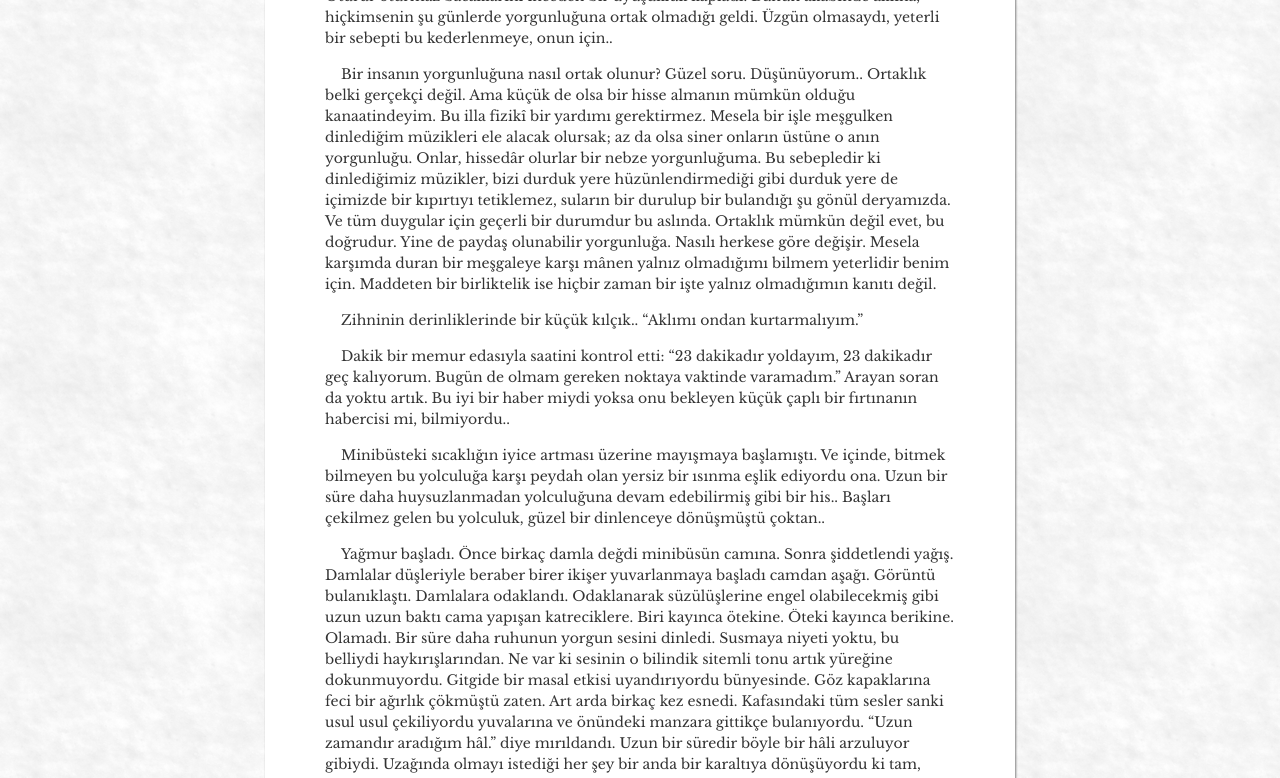
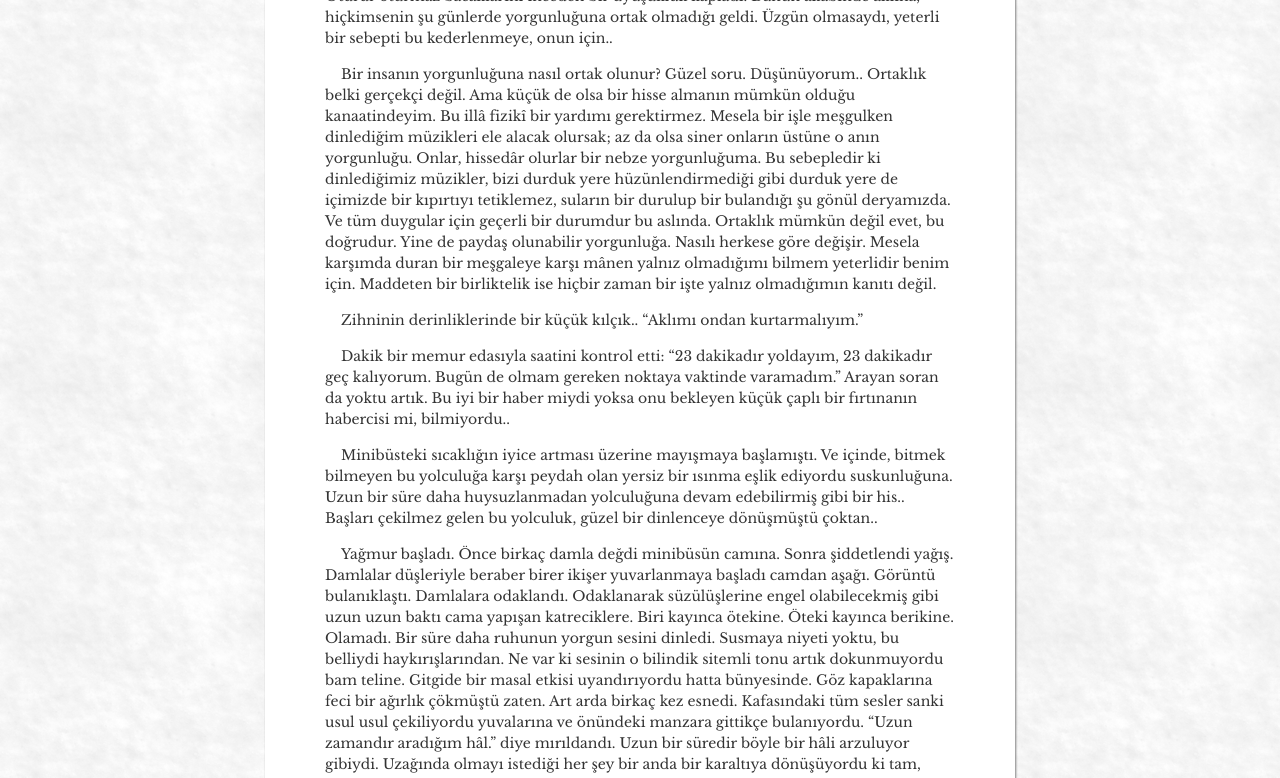
Before and after one commit to muhammedaydogdu/muhammedaydogdu.github.io, a Jekyll site: the page built from _posts/2018-12-17-flu.md, in a window 1280 px wide. Shown: the part 981-1759 px from the top of the page. Built offline with Jekyll 4.4.1, drawn with Linux system fonts in a browser that asks for light colours; some web fonts are replaced; some of the changed text lies outside the part shown.

Commit message:
Update 2018-12-17-flu.md

```diff
--- a/_posts/2018-12-17-flu.md
+++ b/_posts/2018-12-17-flu.md
@@ -17,14 +17,14 @@ image: flu.jpeg
 
 &nbsp;&nbsp;&nbsp;&nbsp;Boşalan bir koltuğa oturduğunda yorgun düşenin sadece ruhu olmadığını anladı. Dur durak bilmez bu koşuşturmanın içerisinde dinlenmeye fırsat bulamıyordu epeydir. Oturur oturmaz bacaklarını inceden bir uyuşukluk kapladı. Bunun akabinde aklına, hiçkimsenin şu günlerde yorgunluğuna ortak olmadığı geldi. Üzgün olmasaydı, yeterli bir sebepti bu kederlenmeye, onun için..
 
-&nbsp;&nbsp;&nbsp;&nbsp;Bir insanın yorgunluğuna nasıl ortak olunur? Güzel soru. Düşünüyorum.. Ortaklık belki gerçekçi değil. Ama küçük de olsa bir hisse almanın mümkün olduğu kanaatindeyim. Bu illa fizikî bir yardımı gerektirmez. Mesela bir işle meşgulken dinlediğim müzikleri ele alacak olursak; az da olsa siner onların üstüne o anın yorgunluğu. Onlar, hissedâr olurlar bir nebze yorgunluğuma. Bu sebepledir ki dinlediğimiz müzikler, bizi durduk yere hüzünlendirmediği gibi durduk yere de içimizde bir kıpırtıyı tetiklemez, suların bir durulup bir bulandığı şu gönül deryamızda. Ve tüm duygular için geçerli bir durumdur bu aslında. Ortaklık mümkün değil evet, bu doğrudur. Yine de paydaş olunabilir yorgunluğa. Nasılı herkese göre değişir. Mesela karşımda duran bir meşgaleye karşı mânen yalnız olmadığımı bilmem yeterlidir benim için. Maddeten bir birliktelik ise hiçbir zaman bir işte yalnız olmadığımın kanıtı değil.
+&nbsp;&nbsp;&nbsp;&nbsp;Bir insanın yorgunluğuna nasıl ortak olunur? Güzel soru. Düşünüyorum.. Ortaklık belki gerçekçi değil. Ama küçük de olsa bir hisse almanın mümkün olduğu kanaatindeyim. Bu illâ fizikî bir yardımı gerektirmez. Mesela bir işle meşgulken dinlediğim müzikleri ele alacak olursak; az da olsa siner onların üstüne o anın yorgunluğu. Onlar, hissedâr olurlar bir nebze yorgunluğuma. Bu sebepledir ki dinlediğimiz müzikler, bizi durduk yere hüzünlendirmediği gibi durduk yere de içimizde bir kıpırtıyı tetiklemez, suların bir durulup bir bulandığı şu gönül deryamızda. Ve tüm duygular için geçerli bir durumdur bu aslında. Ortaklık mümkün değil evet, bu doğrudur. Yine de paydaş olunabilir yorgunluğa. Nasılı herkese göre değişir. Mesela karşımda duran bir meşgaleye karşı mânen yalnız olmadığımı bilmem yeterlidir benim için. Maddeten bir birliktelik ise hiçbir zaman bir işte yalnız olmadığımın kanıtı değil.
 
 &nbsp;&nbsp;&nbsp;&nbsp;Zihninin derinliklerinde bir küçük kılçık.. "Aklımı ondan kurtarmalıyım."
 
 &nbsp;&nbsp;&nbsp;&nbsp;Dakik bir memur edasıyla saatini kontrol etti: "23 dakikadır yoldayım, 23 dakikadır geç kalıyorum. Bugün de olmam gereken noktaya vaktinde varamadım." Arayan soran da yoktu artık. Bu iyi bir haber miydi yoksa onu bekleyen küçük çaplı bir fırtınanın habercisi mi, bilmiyordu..
 
-&nbsp;&nbsp;&nbsp;&nbsp;Minibüsteki sıcaklığın iyice artması üzerine mayışmaya başlamıştı. Ve içinde, bitmek bilmeyen bu yolculuğa karşı peydah olan yersiz bir ısınma eşlik ediyordu ona. Uzun bir süre daha huysuzlanmadan yolculuğuna devam edebilirmiş gibi bir his.. Başları  çekilmez gelen bu yolculuk, güzel bir dinlenceye dönüşmüştü çoktan..
+&nbsp;&nbsp;&nbsp;&nbsp;Minibüsteki sıcaklığın iyice artması üzerine mayışmaya başlamıştı. Ve içinde, bitmek bilmeyen bu yolculuğa karşı peydah olan yersiz bir ısınma eşlik ediyordu suskunluğuna. Uzun bir süre daha huysuzlanmadan yolculuğuna devam edebilirmiş gibi bir his.. Başları  çekilmez gelen bu yolculuk, güzel bir dinlenceye dönüşmüştü çoktan..
 
-&nbsp;&nbsp;&nbsp;&nbsp;Yağmur başladı. Önce birkaç damla değdi minibüsün camına. Sonra şiddetlendi yağış. Damlalar düşleriyle beraber birer ikişer yuvarlanmaya başladı camdan aşağı. Görüntü bulanıklaştı. Damlalara odaklandı. Odaklanarak süzülüşlerine engel olabilecekmiş gibi uzun uzun baktı cama yapışan katreciklere. Biri kayınca ötekine. Öteki kayınca berikine. Olamadı. Bir süre daha ruhunun yorgun sesini dinledi. Susmaya niyeti yoktu, bu belliydi haykırışlarından. Ne var ki sesinin o bilindik sitemli tonu artık yüreğine dokunmuyordu. Gitgide bir masal etkisi uyandırıyordu bünyesinde. Göz kapaklarına feci bir ağırlık çökmüştü zaten. Art arda birkaç kez esnedi. Kafasındaki tüm sesler sanki usul usul çekiliyordu yuvalarına ve önündeki manzara gittikçe bulanıyordu. "Uzun zamandır aradığım hâl." diye mırıldandı. Uzun bir süredir böyle bir hâli arzuluyor gibiydi. Uzağında olmayı istediği her şey bir anda bir karaltıya dönüşüyordu ki tam, kısık ama dinç bir sesle irkildi:
+&nbsp;&nbsp;&nbsp;&nbsp;Yağmur başladı. Önce birkaç damla değdi minibüsün camına. Sonra şiddetlendi yağış. Damlalar düşleriyle beraber birer ikişer yuvarlanmaya başladı camdan aşağı. Görüntü bulanıklaştı. Damlalara odaklandı. Odaklanarak süzülüşlerine engel olabilecekmiş gibi uzun uzun baktı cama yapışan katreciklere. Biri kayınca ötekine. Öteki kayınca berikine. Olamadı. Bir süre daha ruhunun yorgun sesini dinledi. Susmaya niyeti yoktu, bu belliydi haykırışlarından. Ne var ki sesinin o bilindik sitemli tonu artık dokunmuyordu bam teline. Gitgide bir masal etkisi uyandırıyordu hatta bünyesinde. Göz kapaklarına feci bir ağırlık çökmüştü zaten. Art arda birkaç kez esnedi. Kafasındaki tüm sesler sanki usul usul çekiliyordu yuvalarına ve önündeki manzara gittikçe bulanıyordu. "Uzun zamandır aradığım hâl." diye mırıldandı. Uzun bir süredir böyle bir hâli arzuluyor gibiydi. Uzağında olmayı istediği her şey bir anda bir karaltıya dönüşüyordu ki tam, kısık ama dinç bir sesle irkildi:
 
 &nbsp;&nbsp;&nbsp;&nbsp;_--Son Durak!.._
```
